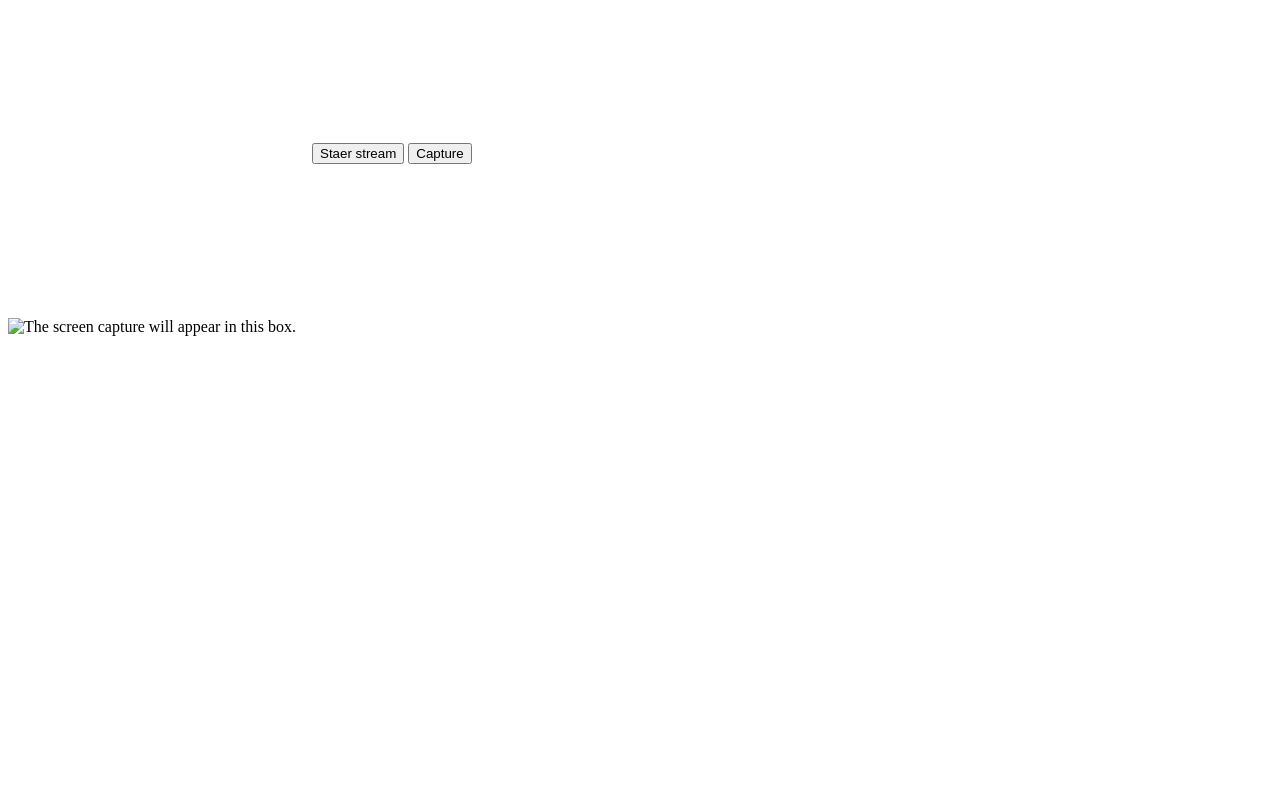
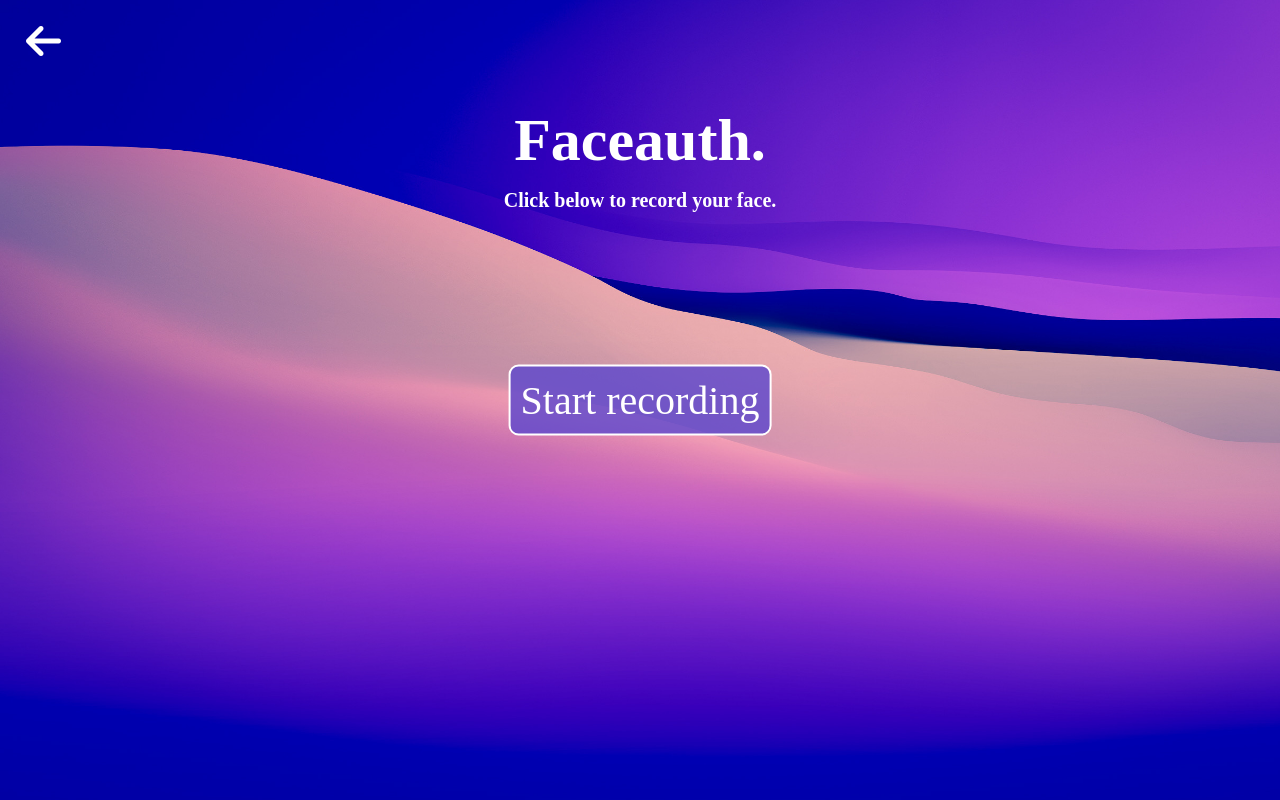
Before and after one commit to 5ZYSZ3K/faceauth, a Django app: template faceauth/templates/video.html in a window 1280 px wide. Run offline with Django 4.2, Linux system fonts and the light colour scheme; the template is opened without the code that fills it, so the values that code supplies are empty; a map, chart or similar area stays blank; some libraries are stand-ins or nearby versions.

Commit message:
video style

```diff
--- a/faceauth/templates/video.html
+++ b/faceauth/templates/video.html
@@ -2,36 +2,58 @@
 <html lang="en">
 <head>
     <meta charset="UTF-8">
-    <title>Title</title>
+    <title>Faceauth</title>
+    <link rel="stylesheet" href="video_style.css">
+    <script src="https://kit.fontawesome.com/43391af0ce.js" crossorigin="anonymous"></script>
 </head>
 <body>
-    <div class="camera">
-      <video id="video">Video stream not available.</video>
-      <button id="startbutton">Staer stream</button>
-      <button id="capture">Capture</button>
-    </div>
-    <canvas id="canvas"> </canvas>
-    <div class="output">
-      <img id="photo" alt="The screen capture will appear in this box." />
+  <a href="/login/"><button type="button" id="go_back_button" class="fa-solid fa-arrow-left"></button></a>
+  <header>
+      <h1 id="title">Faceauth.</h1>
+      <h5 id="instruction"> Click below to record your face.</h5>
+  </header>
+    <div class="frame">
+      <div class="camera">
+        <video id="video">Video stream not available.</video>
+        <button id="startbutton">Start recording</button>
+        <button id="capture">Capture</button>
+      </div>
+      <canvas id="canvas"> </canvas>
+      <div class="output" style="display: none;">
+        <img id="photo" scr=" " alt="The screen capture will appear in this box." style="display: none;"/>
+        <button id="retry" style="display: none;">Retry</button>
+      </div>
     </div>
     <script>
+        const instruction = document.getElementById('instruction');
         const video = document.getElementById('video');
         const canvas = document.getElementById('canvas');
         const photo = document.getElementById('photo');
         const startbutton = document.getElementById('startbutton');
         const capturebutton = document.getElementById('capture');
+        const retrybutton = document.getElementById('retry');
+        const outputDiv = document.querySelector('.output');
+        const cameraDiv = document.querySelector('.camera');
+        const frameDiv = document.querySelector('.frame');
         const csrftoken = Object.fromEntries(
             document.cookie.split(';').map((cookie) => cookie.split("="))
         )["csrftoken"]
 
         startbutton.addEventListener('click', startup);
         capturebutton.addEventListener('click', capture);
+        retrybutton.addEventListener('click', retryCapture);
+
         function startup() {
+            startbutton.style.display = 'none';
+            instruction.style.display = 'none';
+            canvas.style.position = 'absolute';
             navigator.mediaDevices
               .getUserMedia({ video: true, audio: false })
               .then((stream) => {
                 video.srcObject = stream;
                 video.play();
+                capturebutton.style.display = 'inline-block';
+                exitbutton.style.display = 'inline-block';
               })
               .catch((err) => {
                 console.error(`An error occurred: ${err}`);
@@ -52,7 +74,25 @@
                 })
                 console.log(response.json)
             })
+
+            video.srcObject.getTracks().forEach(track => track.stop());
+            cameraDiv.style.display = 'none';
+            outputDiv.style.display = 'block';
+            photo.src = canvas.toDataURL();
+            capturebutton.style.display = 'none';
+            retrybutton.style.display = 'inline-block';
         }
+
+        function retryCapture() {
+            outputDiv.style.display = 'none';
+            cameraDiv.style.display = 'block';
+            retrybutton.style.display = 'none';
+            capturebutton.style.display = 'inline-block';
+            photo.src = '';
+            canvas.getContext('2d').clearRect(0, 0, canvas.width, canvas.height);
+            startup();
+        }
+
     </script>
 </body>
 </html>
--- /dev/null
+++ b/faceauth/templates/video_style.css
@@ -0,0 +1,82 @@
+body {
+  background-color: #2c7c81;
+  height: 100%;
+  background-image: url('tlo.jpg');
+  background-repeat: no-repeat;
+  background-size: cover;
+  background-attachment: fixed;
+}
+#go_back_button {
+  background-color: transparent;
+  border: none;
+  color: #ffffff;
+  position: absolute;
+  top: 20px;
+  left: 20px;
+  font-size: 40px;
+}
+
+h1, h5 {
+  position: relative;
+  font-family: 'Cascadia Code';
+  color: rgb(255, 255, 255);
+  transform: translate(-50%, -50%);
+  top: 100px;
+  font-size: 60px;
+  left: 50%;
+  width: 100%;
+  max-width: 100vw;
+  height: 20vh;
+  justify-content: center;
+  align-items: center;
+  text-align: center;
+  display: flex;
+}
+
+h5 {
+  font-size: 20px;
+  margin-top: -140px;
+}
+
+#canvas {
+  height: 40%;
+  width: 26%;
+  transform: translate(-50%, -50%);
+  left: 50%;
+  top: 50%;
+}
+
+#startbutton, #capture, #retry {
+  position: absolute;
+  background-color: transparent;
+  border: 2px solid #ffffff;
+  background-color: rgba(92, 70, 206, 0.8);
+  border-radius: 10px;
+  padding: 10px;
+  color: #ffffff;
+  font-family: 'Cascadia Code';
+  font-size: 40px;
+  display: block;
+  left: 50%;
+  top: 50%;
+  transform: translate(-50%, -50%);
+}
+
+#capture, #retry {
+  font-size: 20px;
+  display: none;
+  top: 80%;
+}
+
+#video {
+  position: absolute;
+  height: 40%;
+  width: 40%;
+  transform: translate(-50%, -50%);
+  left: 50%;
+  top: 50%;
+}
+
+#startbutton:hover, #retry:hover, #go_back_button:hover, #go_back_button:hover::before {
+  color: rgba(255, 255, 255, 0.5);
+}
```
